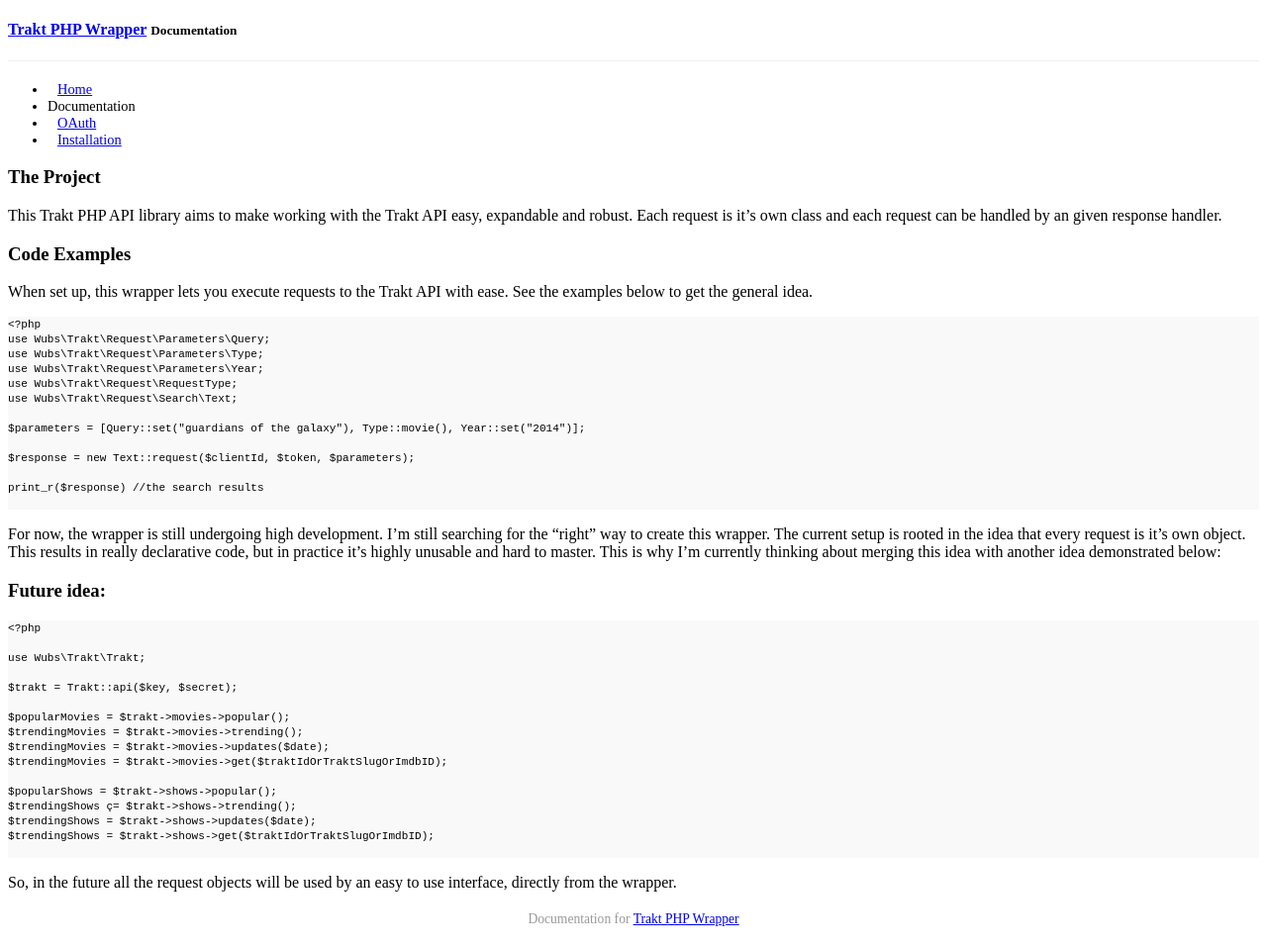
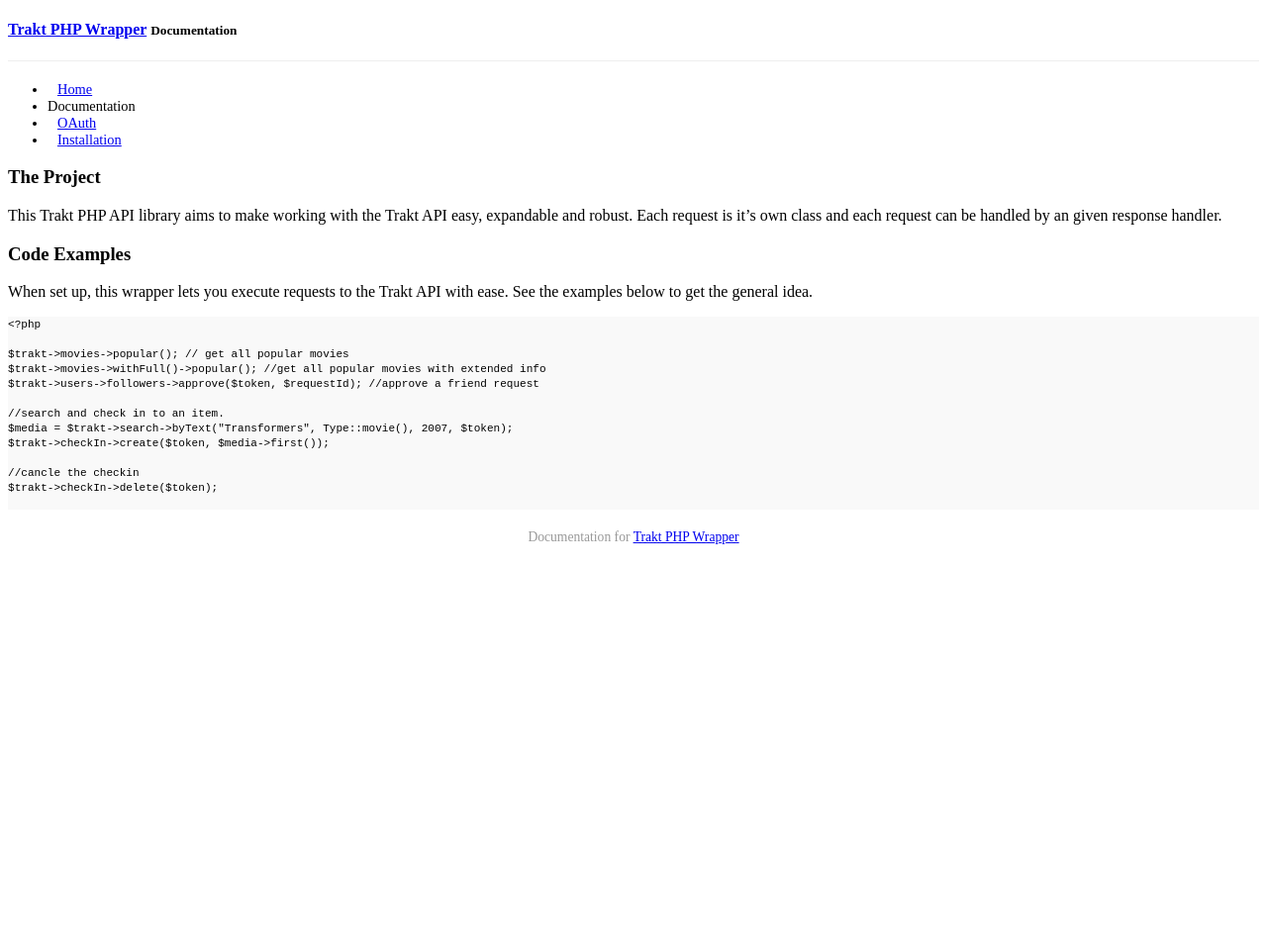
Before and after one commit to megawubs/trakt-api-wrapper, a Jekyll site: the page built from index.md, in a window 1280 px wide. Shown: the whole page at 99% size. Built offline with Jekyll 4.4.1, drawn with Linux system fonts in a browser that asks for light colours; Markdown is read by kramdown in place of the engine named in the settings; a style sheet for code colours, icons or effects is not loaded; after the commit the page ends 900 px from its top, so only the background shows below that.

Commit message:
Updated index to reflect all changes

````diff
--- a/index.md
+++ b/index.md
@@ -15,44 +15,16 @@ general idea.
 
 ```PHP
 <?php
-use Wubs\Trakt\Request\Parameters\Query;
-use Wubs\Trakt\Request\Parameters\Type;
-use Wubs\Trakt\Request\Parameters\Year;
-use Wubs\Trakt\Request\RequestType;
-use Wubs\Trakt\Request\Search\Text;
 
-$parameters = [Query::set("guardians of the galaxy"), Type::movie(), Year::set("2014")];
+$trakt->movies->popular(); // get all popular movies
+$trakt->movies->withFull()->popular(); //get all popular movies with extended info
+$trakt->users->followers->approve($token, $requestId); //approve a friend request
 
-$response = new Text::request($clientId, $token, $parameters);
+//search and check in to an item.
+$media = $trakt->search->byText("Transformers", Type::movie(), 2007, $token);
+$trakt->checkIn->create($token, $media->first());
 
-print_r($response) //the search results
+//cancle the checkin
+$trakt->checkIn->delete($token);
 
 ```
-
-For now, the wrapper is still undergoing high development. I'm still searching for the "right" way to create this
-wrapper. The current setup is rooted in the idea that every request is it's own object. This results in really
-declarative code, but in practice it's highly unusable and hard to master. This is why I'm currently thinking about
-merging this idea with another idea demonstrated below:
-
-### Future idea:
-
-```PHP
-<?php
-
-use Wubs\Trakt\Trakt;
-
-$trakt = Trakt::api($key, $secret);
-
-$popularMovies = $trakt->movies->popular();
-$trendingMovies = $trakt->movies->trending();
-$trendingMovies = $trakt->movies->updates($date);
-$trendingMovies = $trakt->movies->get($traktIdOrTraktSlugOrImdbID);
-
-$popularShows = $trakt->shows->popular();
-$trendingShows ç= $trakt->shows->trending();
-$trendingShows = $trakt->shows->updates($date);
-$trendingShows = $trakt->shows->get($traktIdOrTraktSlugOrImdbID);
-
-```
-
-So, in the future all the request objects will be used by an easy to use interface, directly from the wrapper.
````
